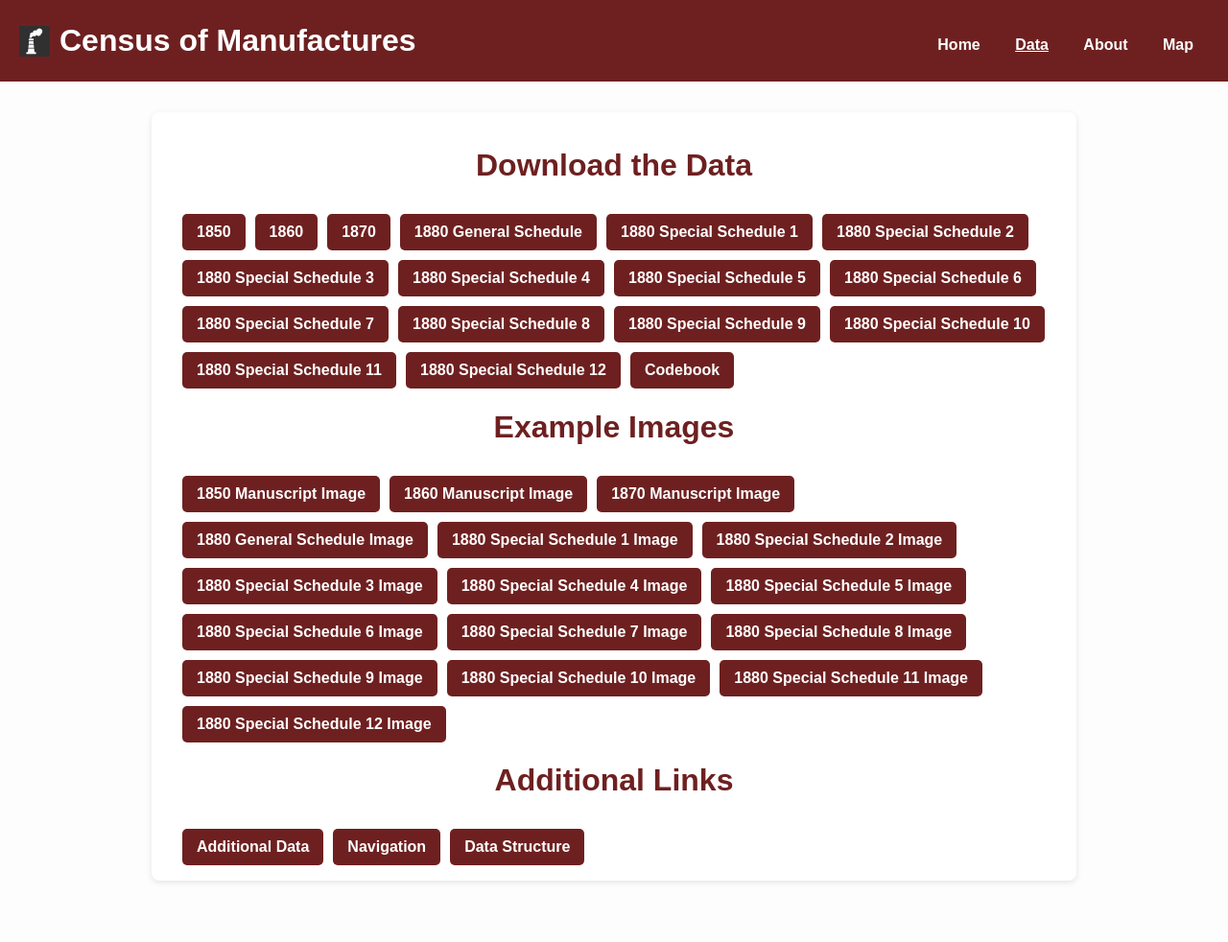
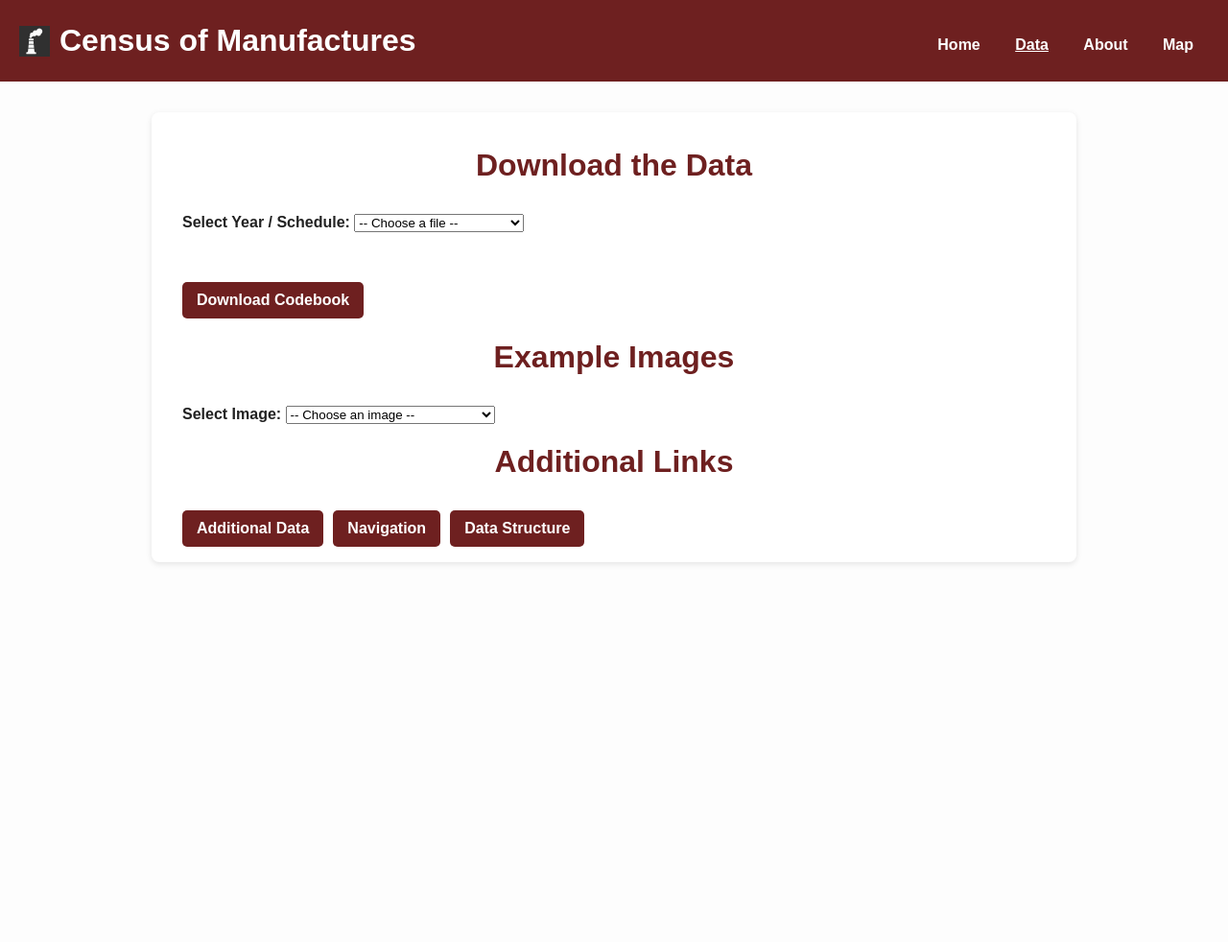
Before and after one commit to allen-otterstrom/CMF_data, a Jekyll site: the page built from get-data.md, in a window 1280 px wide. Shown: the whole page at 96% size. Built offline with Jekyll 4.4.1, drawn with Linux system fonts in a browser that asks for light colours; after the commit the page ends 900 px from its top, so only the background shows below that.

Commit message:
Update get-data.md

```diff
--- a/get-data.md
+++ b/get-data.md
@@ -5,46 +5,53 @@ title: Get the Data
 
 # Download the Data
 
-<div class="button-grid">
-  <a class="button" href="#" target="_blank">1850</a>
-  <a class="button" href="#" target="_blank">1860</a>
-  <a class="button" href="#" target="_blank">1870</a>
-  <a class="button" href="#" target="_blank">1880 General Schedule</a>
-  <a class="button" href="#" target="_blank">1880 Special Schedule 1</a>
-  <a class="button" href="#" target="_blank">1880 Special Schedule 2</a>
-  <a class="button" href="#" target="_blank">1880 Special Schedule 3</a>
-  <a class="button" href="#" target="_blank">1880 Special Schedule 4</a>
-  <a class="button" href="#" target="_blank">1880 Special Schedule 5</a>
-  <a class="button" href="#" target="_blank">1880 Special Schedule 6</a>
-  <a class="button" href="#" target="_blank">1880 Special Schedule 7</a>
-  <a class="button" href="#" target="_blank">1880 Special Schedule 8</a>
-  <a class="button" href="#" target="_blank">1880 Special Schedule 9</a>
-  <a class="button" href="#" target="_blank">1880 Special Schedule 10</a>
-  <a class="button" href="#" target="_blank">1880 Special Schedule 11</a>
-  <a class="button" href="#" target="_blank">1880 Special Schedule 12</a>
-  <a class="button" href="codebook.pdf" target="_blank">Codebook</a>
-</div>
+<label for="data-dropdown"><strong>Select Year / Schedule:</strong></label>
+<select id="data-dropdown" onchange="downloadFile(this.value)">
+  <option value="">-- Choose a file --</option>
+  <option value="1850.csv">1850</option>
+  <option value="1860.csv">1860</option>
+  <option value="1870.csv">1870</option>
+  <option value="1880_general.csv">1880 General Schedule</option>
+  <option value="1880_special1.csv">1880 Special Schedule 1</option>
+  <option value="1880_special2.csv">1880 Special Schedule 2</option>
+  <option value="1880_special3.csv">1880 Special Schedule 3</option>
+  <option value="1880_special4.csv">1880 Special Schedule 4</option>
+  <option value="1880_special5.csv">1880 Special Schedule 5</option>
+  <option value="1880_special6.csv">1880 Special Schedule 6</option>
+  <option value="1880_special7.csv">1880 Special Schedule 7</option>
+  <option value="1880_special8.csv">1880 Special Schedule 8</option>
+  <option value="1880_special9.csv">1880 Special Schedule 9</option>
+  <option value="1880_special10.csv">1880 Special Schedule 10</option>
+  <option value="1880_special11.csv">1880 Special Schedule 11</option>
+  <option value="1880_special12.csv">1880 Special Schedule 12</option>
+</select>
+
+<!-- Codebook button right under the dropdown -->
+<br><br>
+<a class="button" href="codebook.pdf" download>Download Codebook</a>
 
 # Example Images
 
-<div class="button-grid">
-  <a class="button" href="images/photo1.jpg" target="_blank">1850 Manuscript Image</a>
-  <a class="button" href="images/photo2.jpg" target="_blank">1860 Manuscript Image</a>
-  <a class="button" href="images/photo3.jpg" target="_blank">1870 Manuscript Image</a>
-  <a class="button" href="images/photo4.jpg" target="_blank">1880 General Schedule Image</a>
-  <a class="button" href="images/photo5.jpg" target="_blank">1880 Special Schedule 1 Image</a>
-  <a class="button" href="images/photo6.jpg" target="_blank">1880 Special Schedule 2 Image</a>
-  <a class="button" href="images/photo7.jpg" target="_blank">1880 Special Schedule 3 Image</a>
-  <a class="button" href="images/photo8.jpg" target="_blank">1880 Special Schedule 4 Image</a>
-  <a class="button" href="images/photo9.jpg" target="_blank">1880 Special Schedule 5 Image</a>
-  <a class="button" href="images/photo10.jpg" target="_blank">1880 Special Schedule 6 Image</a>
-  <a class="button" href="images/photo11.jpg" target="_blank">1880 Special Schedule 7 Image</a>
-  <a class="button" href="images/photo12.jpg" target="_blank">1880 Special Schedule 8 Image</a>
-  <a class="button" href="images/photo13.jpg" target="_blank">1880 Special Schedule 9 Image</a>
-  <a class="button" href="images/photo14.jpg" target="_blank">1880 Special Schedule 10 Image</a>
-  <a class="button" href="images/photo15.jpg" target="_blank">1880 Special Schedule 11 Image</a>
-  <a class="button" href="images/photo16.jpg" target="_blank">1880 Special Schedule 12 Image</a>
-</div>
+<label for="images-dropdown"><strong>Select Image:</strong></label>
+<select id="images-dropdown" onchange="downloadFile(this.value)">
+  <option value="">-- Choose an image --</option>
+  <option value="images/photo1.jpg">1850 Manuscript Image</option>
+  <option value="images/photo2.jpg">1860 Manuscript Image</option>
+  <option value="images/photo3.jpg">1870 Manuscript Image</option>
+  <option value="images/photo4.jpg">1880 General Schedule Image</option>
+  <option value="images/photo5.jpg">1880 Special Schedule 1 Image</option>
+  <option value="images/photo6.jpg">1880 Special Schedule 2 Image</option>
+  <option value="images/photo7.jpg">1880 Special Schedule 3 Image</option>
+  <option value="images/photo8.jpg">1880 Special Schedule 4 Image</option>
+  <option value="images/photo9.jpg">1880 Special Schedule 5 Image</option>
+  <option value="images/photo10.jpg">1880 Special Schedule 6 Image</option>
+  <option value="images/photo11.jpg">1880 Special Schedule 7 Image</option>
+  <option value="images/photo12.jpg">1880 Special Schedule 8 Image</option>
+  <option value="images/photo13.jpg">1880 Special Schedule 9 Image</option>
+  <option value="images/photo14.jpg">1880 Special Schedule 10 Image</option>
+  <option value="images/photo15.jpg">1880 Special Schedule 11 Image</option>
+  <option value="images/photo16.jpg">1880 Special Schedule 12 Image</option>
+</select>
 
 # Additional Links
 
@@ -53,3 +60,15 @@ title: Get the Data
   <a class="button" href="navigation.html">Navigation</a>
   <a class="button" href="data-structure.html">Data Structure</a>
 </div>
+
+<script>
+function downloadFile(fileUrl) {
+  if (!fileUrl) return;
+  const link = document.createElement('a');
+  link.href = fileUrl;
+  link.download = fileUrl.split('/').pop(); // suggested filename
+  document.body.appendChild(link);
+  link.click();
+  document.body.removeChild(link);
+}
+</script>
```
